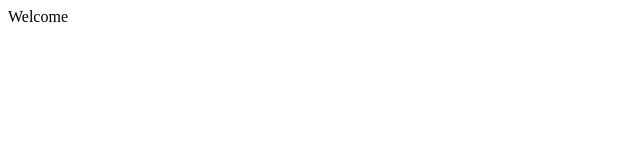
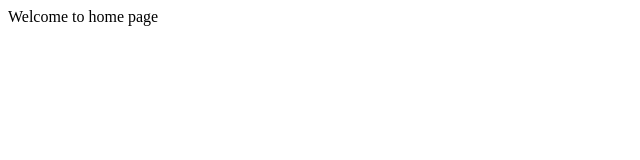
Before and after one commit to sunil-noc/repotest, a plain HTML site: page index.html in a window 1280 px wide. Shown: the whole page, without its empty margins (0-640 px from the left). Drawn offline with Linux system fonts and the light colour scheme.

Commit message:
added home page

```diff
--- a/index.html
+++ b/index.html
@@ -1,3 +1,3 @@
 <html>
-<h>Welcome </h>
+<h>Welcome to home page </h>
 </html>
```
